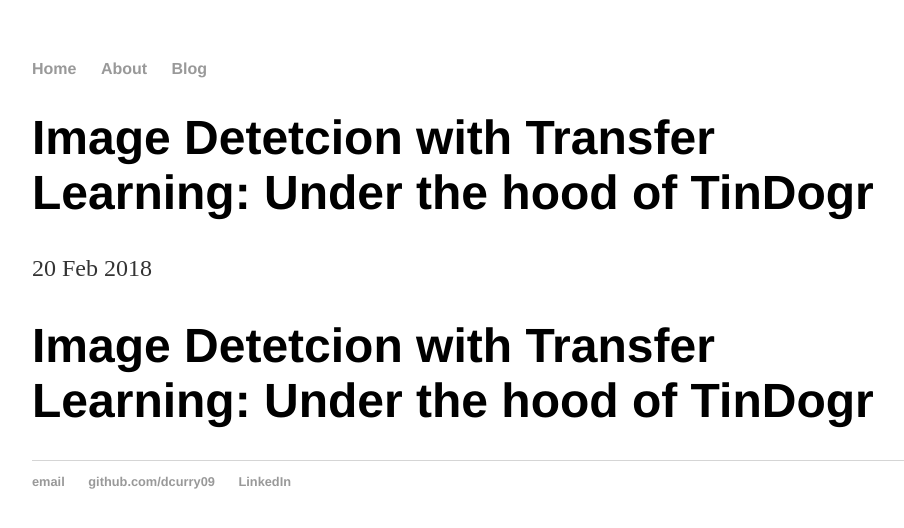
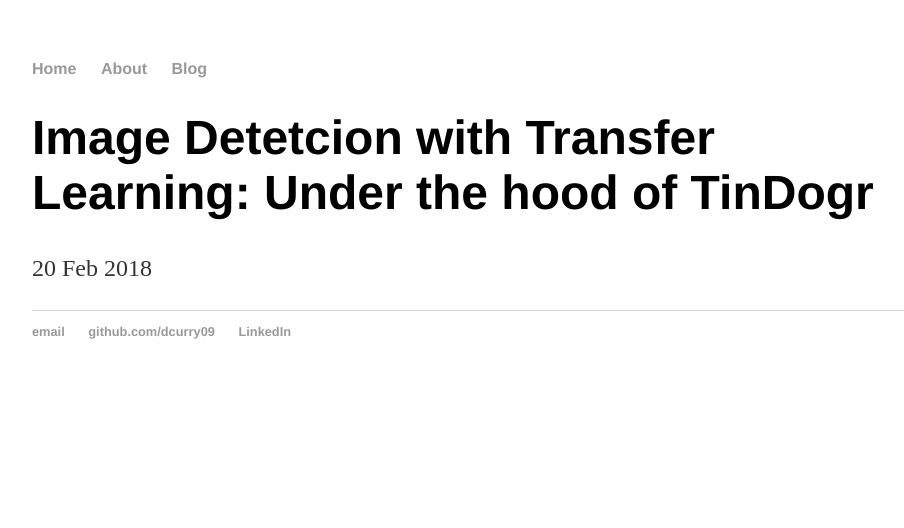
Before and after one commit to dcurry09/dcurry09.github.io, a Jekyll site: the page built from _posts/2018-02-20-david-curry-TinDogr.md, in a window 1280 px wide. Shown: the top 528 px of the page, without its empty margins (160-1064 px from the left). Built offline with Jekyll 4.4.1, drawn with Linux system fonts in a browser that asks for light colours.

Commit message:
Update 2018-02-20-david-curry-TinDogr.md

```diff
--- a/_posts/2018-02-20-david-curry-TinDogr.md
+++ b/_posts/2018-02-20-david-curry-TinDogr.md
@@ -3,5 +3,3 @@ layout: post
 title: "Image Detetcion with Transfer Learning: Under the hood of TinDogr"
 date: 2018-02-20
 ---
-
-# Image Detetcion with Transfer Learning: Under the hood of TinDogr
```
